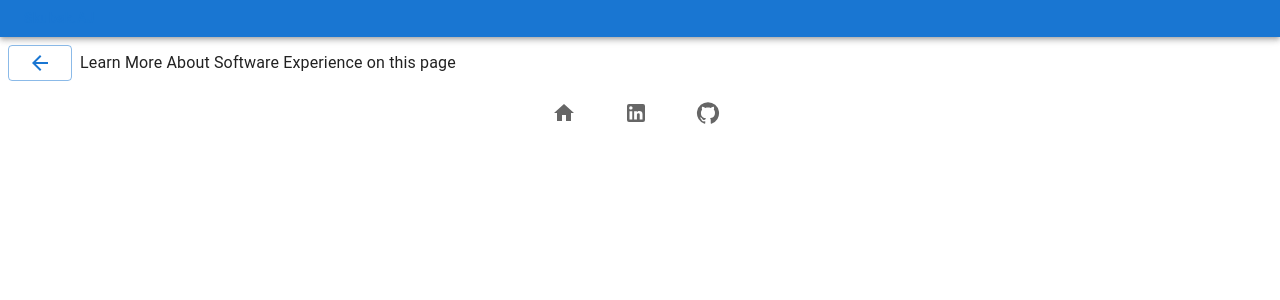
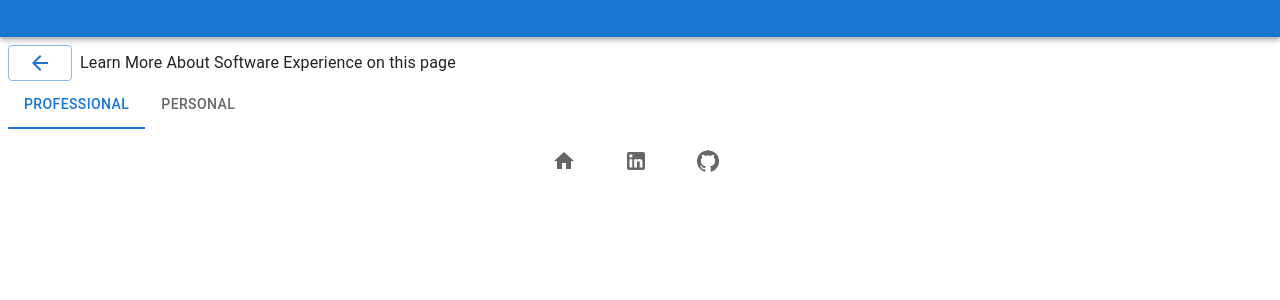
Before and after one commit to skoobydont/portfolio, a React (Create React App) app: page /portfolio/software in a window 1280 px wide. Shown: the top 300 px of the page. Built offline with nearby package versions, Linux system fonts and the light colour scheme.

Commit message:
updating exp toggle component to use tabs. may need to pass additional content props

```diff
--- a/src/components/ExpToggle.tsx
+++ b/src/components/ExpToggle.tsx
@@ -4,10 +4,25 @@ import PropTypes from 'prop-types';
 import makeStyles from '@mui/styles/makeStyles';
 import Button from '@mui/material/Button';
 import Typography from '@mui/material/Typography';
+import Box from '@mui/material/Box';
+import Tabs from '@mui/material/Tabs';
+import Tab from '@mui/material/Tab';
 // Declare Styles
 const useStyles = makeStyles((theme) => ({
+  root: {
+    // display: 'flex',
+    // flexDirection: 'row',
+    textAlign: 'center',
+  },
+  button: {
+    // display: 'flex',
+    // flexDirection: 'column',
+    // alignContent: 'baseline',
+    // textAlign: 'left',
+  },
   active: {
-    color: theme.palette.secondary.main,
+    color: theme.palette.primary.main,
+    fontWeight: 'bold',
   },
 }));
 /**
@@ -30,19 +45,32 @@ const ExpToggle = (props: { exp: string, setExp: Function }) => {
    * @param {string} newExp new value to set exp state
    * @returns {Function}
    */
-  const handleExpToggle = (newExp: string) => setExp(newExp);
-
+  // const handleExpToggle = (newExp: string) => setExp(newExp);
+  const handleChange = (event: React.SyntheticEvent, newValue: string) => {
+    setExp(newValue);
+  }
+  console.log('exp toggle exp: ', exp);
+  console.log('exp === professional? ', exp === 'professional');
   return (
-    <div data-testid="expToggle">
+    <div data-testid="expToggle" className={classes.root}>
+      <Tabs value={exp} onChange={handleChange}>
+        <Tab label="Professional" value="professional" />
+        <Tab label="Personal" value="personal" />
+      </Tabs>
+      {/* <Button
+        onClick={() => handleExpToggle('professional')}
+        variant="outlined"
+        className={`${classes.button} ${exp === 'professional' ? classes.active : ''}`}
+      >
+        Professional
+      </Button>
       <Button
-        onClick={() => handleExpToggle(
-          exp === 'professional' ? 'personal' : 'professional'
-        )}
+        onClick={() => handleExpToggle('personal')}
+        variant="outlined"
+        className={`${classes.button} ${exp === 'personal' ? classes.active : ''}`}
       >
-        <Typography className={exp === 'professional' ? classes.active : ''}>Professional</Typography>
-        <Typography>/</Typography>
-        <Typography className={exp === 'personal' ? classes.active : ''}>Personal</Typography>
-      </Button>
+        Personal
+      </Button> */}
     </div>
   );
 };
--- a/src/pages/SoftwareExperiencePage.tsx
+++ b/src/pages/SoftwareExperiencePage.tsx
@@ -1,10 +1,12 @@
-import React from 'react';
+import React, { useState } from 'react';
 import { useHistory } from 'react-router';
 // MUI
 import makeStyles from '@mui/styles/makeStyles';
 import Button from '@mui/material/Button';
 import Typography from '@mui/material/Typography';
 import BackIcon from '@mui/icons-material/ArrowBack';
+// Custom
+import ExpToggle from '../components/ExpToggle';
 // Declare Styles
 const useStyles = makeStyles((theme) => ({
   root: {
@@ -25,6 +27,7 @@ const useStyles = makeStyles((theme) => ({
 const SoftwareExperiencePage = () => {
   const classes = useStyles();
   const history = useHistory();
+  const [exp, setExp] = useState('professional');
   /**
    * Handle Go Back to /porfolio
    * @fires history.goBack
@@ -45,6 +48,7 @@ const SoftwareExperiencePage = () => {
           Learn More About Software Experience on this page
         </Typography>
       </div>
+      <ExpToggle exp={exp} setExp={setExp} />
     </div>
   );
 };
```
